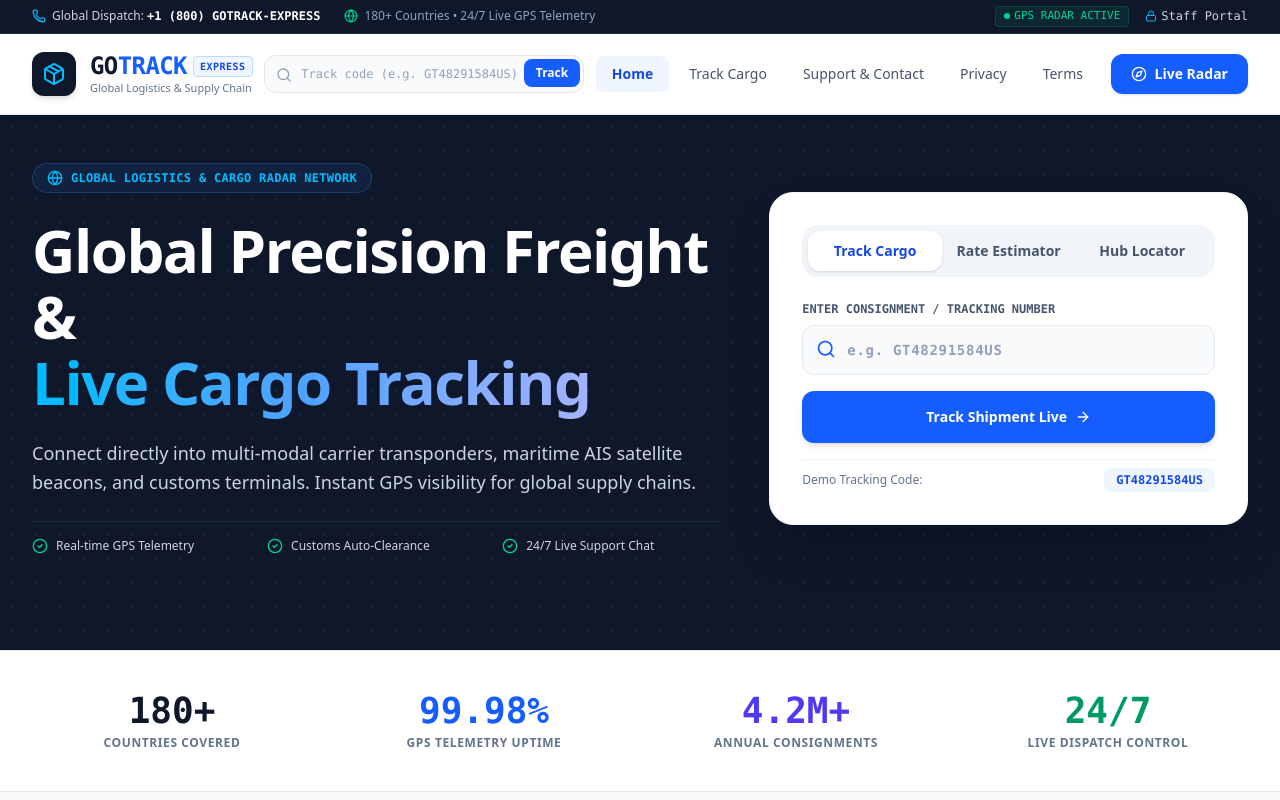
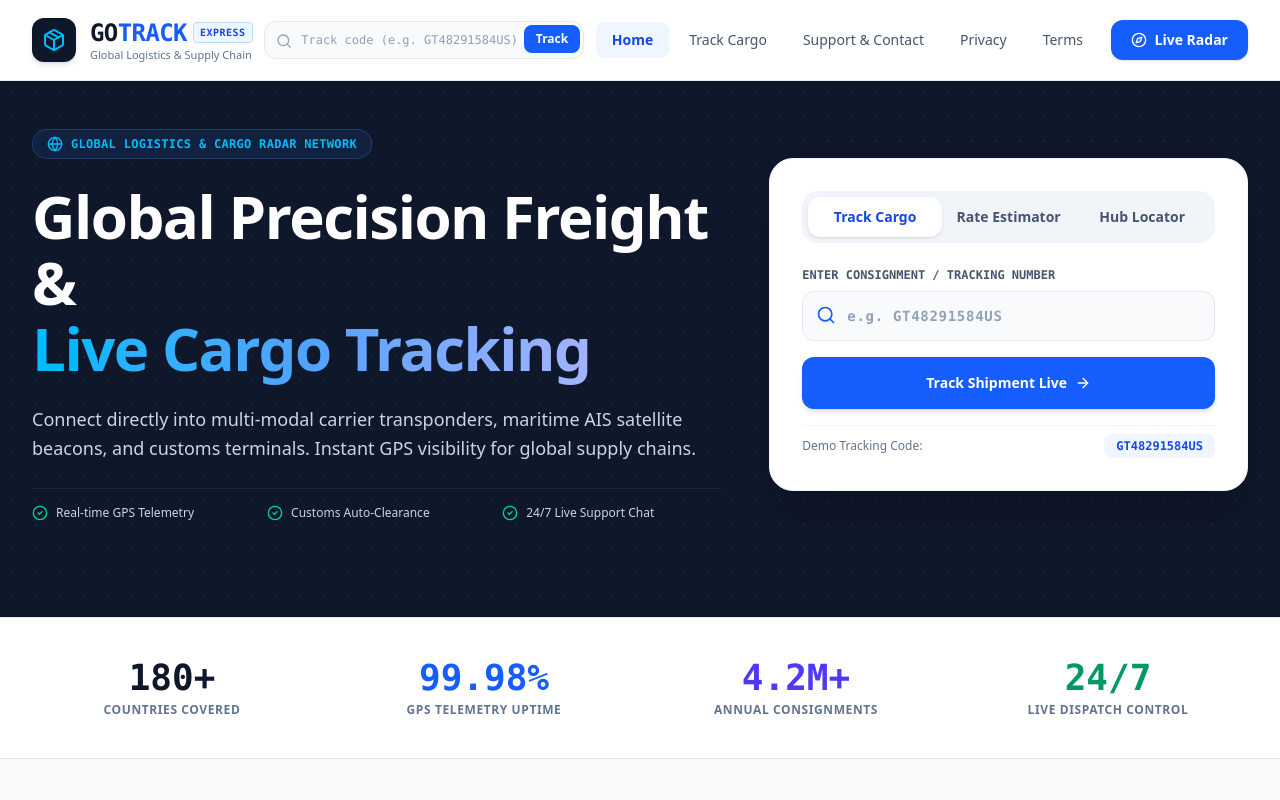
Before and after one commit to gotracknowcom-lab/gotrack-now, a React (Vite) app: page / in a window 1280 px wide. Shown: the top 800 px of the page. Built offline with nearby package versions, Linux system fonts and the light colour scheme; no server answers; the database is empty.

Commit message:
refactor: remove corporate utility bar from header
Clean up the navigation component by removing the top utility bar containing dispatch contact and status information to streamline the UI.

```diff
--- a/src/components/Navigation.tsx
+++ b/src/components/Navigation.tsx
@@ -1,6 +1,6 @@
 import React, { useState } from 'react';
 import {
-  Package, Search, Menu, X, ShieldCheck, Phone, Globe, Compass, Lock,
+  Package, Search, Menu, X, ShieldCheck, Compass, Lock,
   Building2, ArrowRight
 } from 'lucide-react';
 
@@ -24,38 +24,6 @@ export const Navigation: React.FC<NavigationProps> = ({ currentTab, onNavigate }
 
   return (
     <header className="sticky top-0 z-50 bg-white border-b border-slate-200/80 shadow-sm font-sans">
-
-      {/* Top Corporate Utility Bar */}
-      <div className="bg-slate-900 text-slate-300 py-1.5 px-4 sm:px-6 lg:px-8 text-xs border-b border-slate-800">
-        <div className="max-w-7xl mx-auto flex items-center justify-between">
-          <div className="flex items-center gap-6">
-            <span className="flex items-center gap-1.5 font-medium">
-              <Phone className="w-3.5 h-3.5 text-sky-400" />
-              <span>Global Dispatch: <strong className="text-white font-mono">+1 (800) GOTRACK-EXPRESS</strong></span>
-            </span>
-            <span className="hidden md:flex items-center gap-1.5 text-slate-400">
-              <Globe className="w-3.5 h-3.5 text-emerald-400" />
-              <span>180+ Countries • 24/7 Live GPS Telemetry</span>
-            </span>
-          </div>
-
-          <div className="flex items-center gap-4 text-slate-400">
-            <span className="hidden sm:inline-flex items-center gap-1 text-[11px] font-mono text-emerald-400 bg-emerald-500/10 px-2 py-0.5 rounded border border-emerald-500/20">
-              <span className="w-1.5 h-1.5 rounded-full bg-emerald-400 animate-pulse"></span>
-              GPS RADAR ACTIVE
-            </span>
-
-            <button
-              onClick={() => onNavigate('admin')}
-              className="hover:text-white transition-colors flex items-center gap-1 text-xs font-mono font-medium text-slate-300"
-              id="top-bar-staff-login-btn"
-            >
-              <Lock className="w-3 h-3 text-sky-400" />
-              <span>Staff Portal</span>
-            </button>
-          </div>
-        </div>
-      </div>
 
       {/* Main Navigation Bar */}
       <div className="max-w-7xl mx-auto px-4 sm:px-6 lg:px-8">
```
